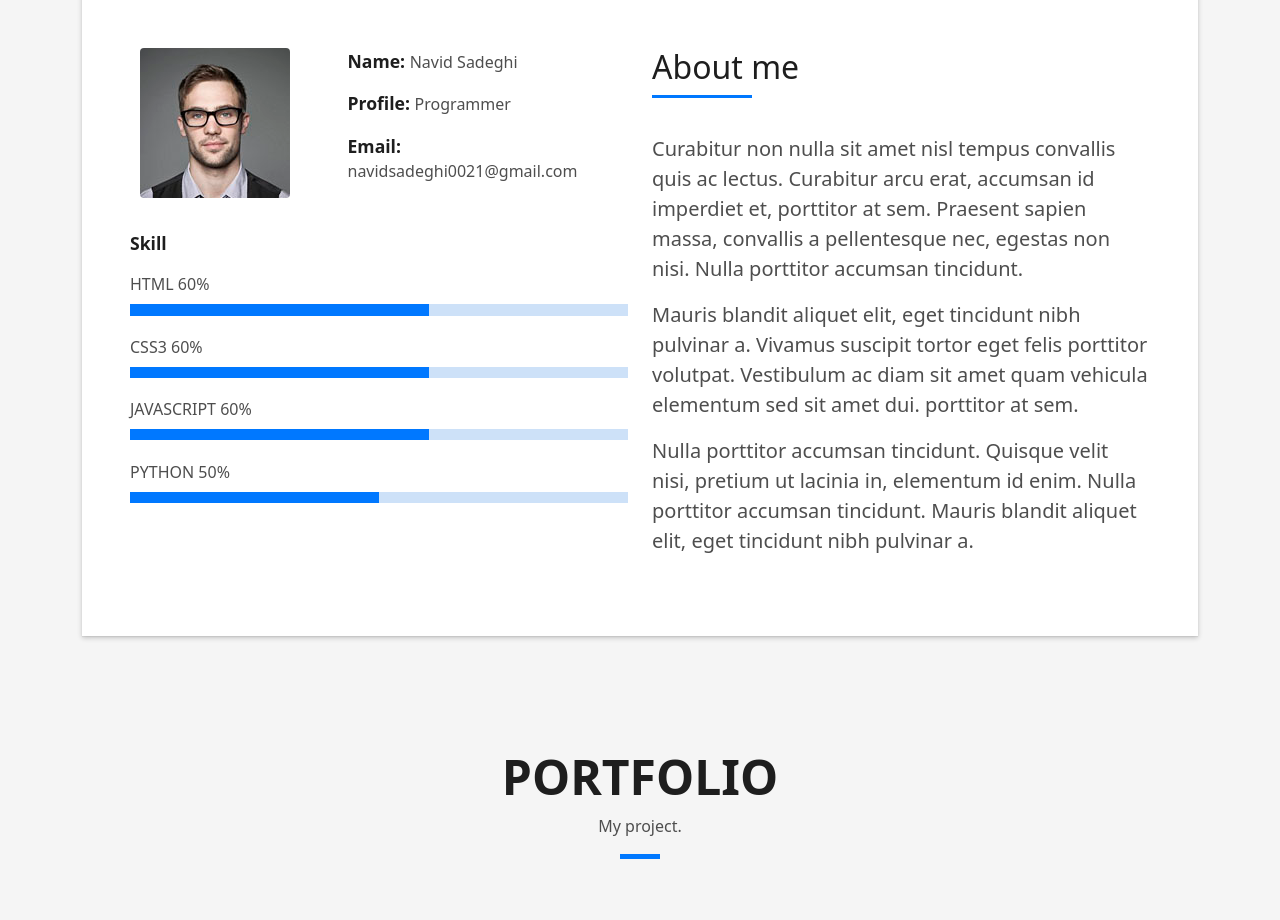
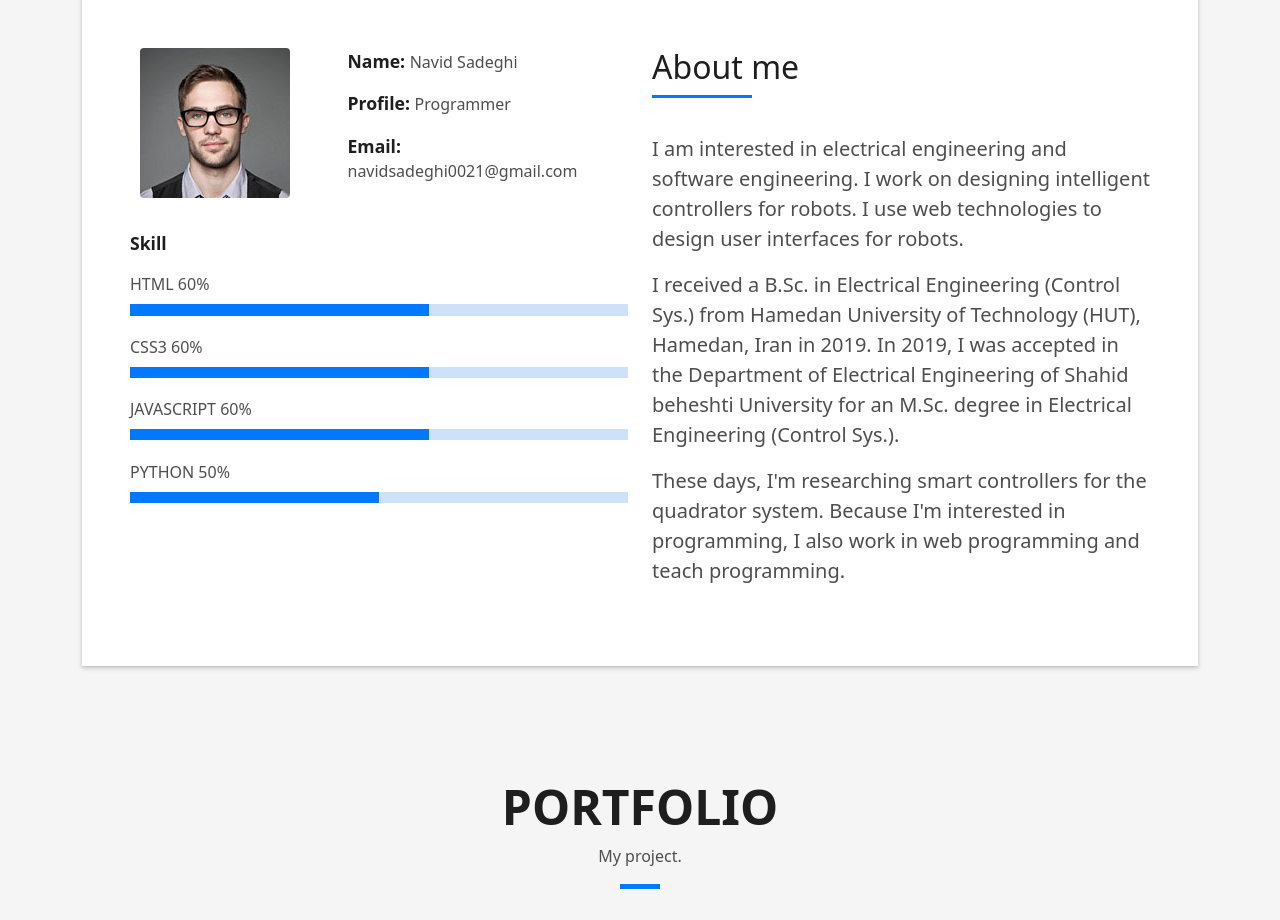
Before and after one commit to enavid/DevFolio, a plain HTML site: page index.html in a window 1280 px wide. Shown: the part 880-1800 px from the top of the page. Drawn offline with Linux system fonts and the light colour scheme; grey boxes are pictures that could not be loaded.

Commit message:
change about me

```diff
--- a/index.html
+++ b/index.html
@@ -126,21 +126,17 @@
                       </h5>
                     </div>
                     <p class="lead">
-                      Curabitur non nulla sit amet nisl tempus convallis quis ac lectus. Curabitur arcu erat, accumsan
-                      id
-                      imperdiet et, porttitor
-                      at sem. Praesent sapien massa, convallis a pellentesque nec, egestas non nisi. Nulla
-                      porttitor accumsan tincidunt.
+                      I am interested in electrical engineering and software engineering. I work on designing
+                      intelligent controllers for robots. I use web technologies to design user interfaces for robots.
                     </p>
                     <p class="lead">
-                      Mauris blandit aliquet elit, eget tincidunt nibh pulvinar a. Vivamus suscipit tortor eget felis
-                      porttitor volutpat. Vestibulum
-                      ac diam sit amet quam vehicula elementum sed sit amet dui. porttitor at sem.
+                      I received a B.Sc. in Electrical Engineering (Control Sys.) from Hamedan University of Technology
+                      (HUT), Hamedan, Iran in 2019. In 2019, I was accepted in the Department of Electrical Engineering
+                      of Shahid beheshti University for an M.Sc. degree in Electrical Engineering (Control Sys.).
                     </p>
                     <p class="lead">
-                      Nulla porttitor accumsan tincidunt. Quisque velit nisi, pretium ut lacinia in, elementum id enim.
-                      Nulla porttitor accumsan
-                      tincidunt. Mauris blandit aliquet elit, eget tincidunt nibh pulvinar a.
+                      These days, I'm researching smart controllers for the quadrator system. Because I'm interested in
+                      programming, I also work in web programming and teach programming.
                     </p>
                   </div>
                 </div>
```
